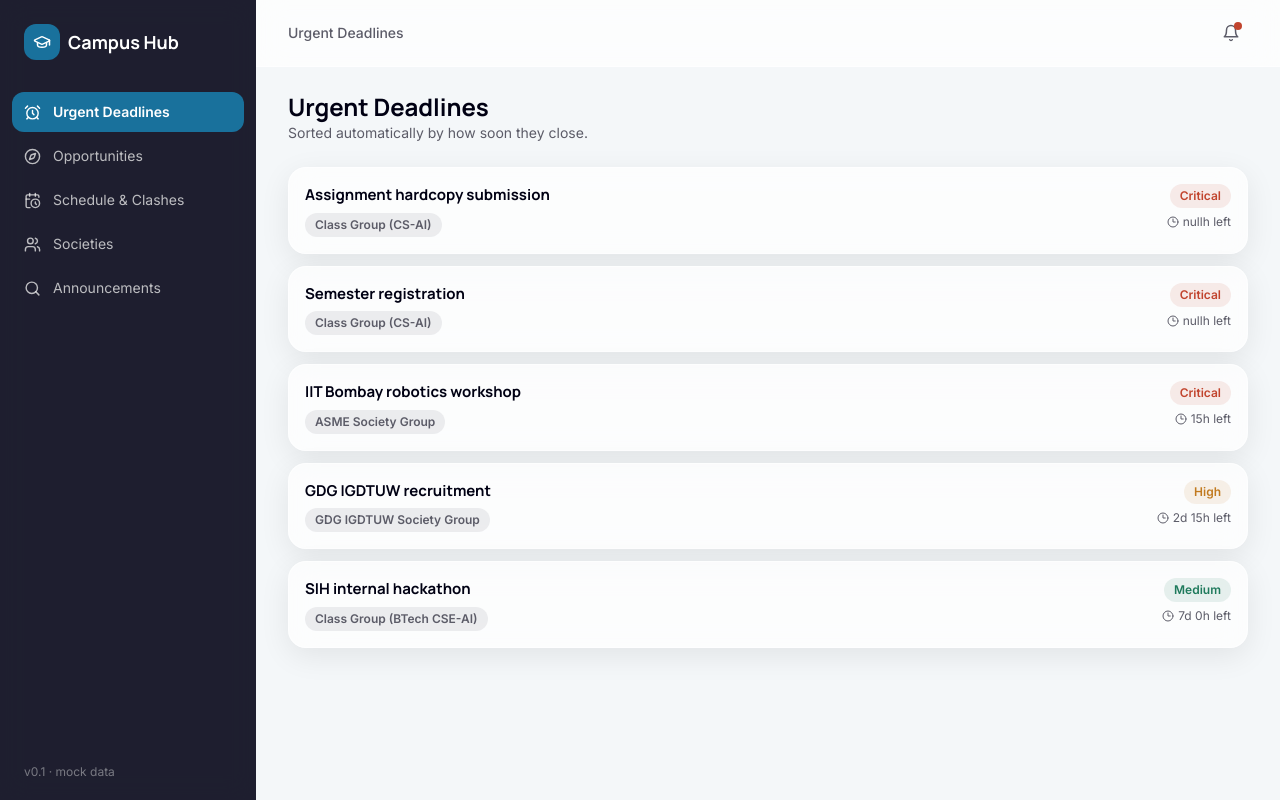
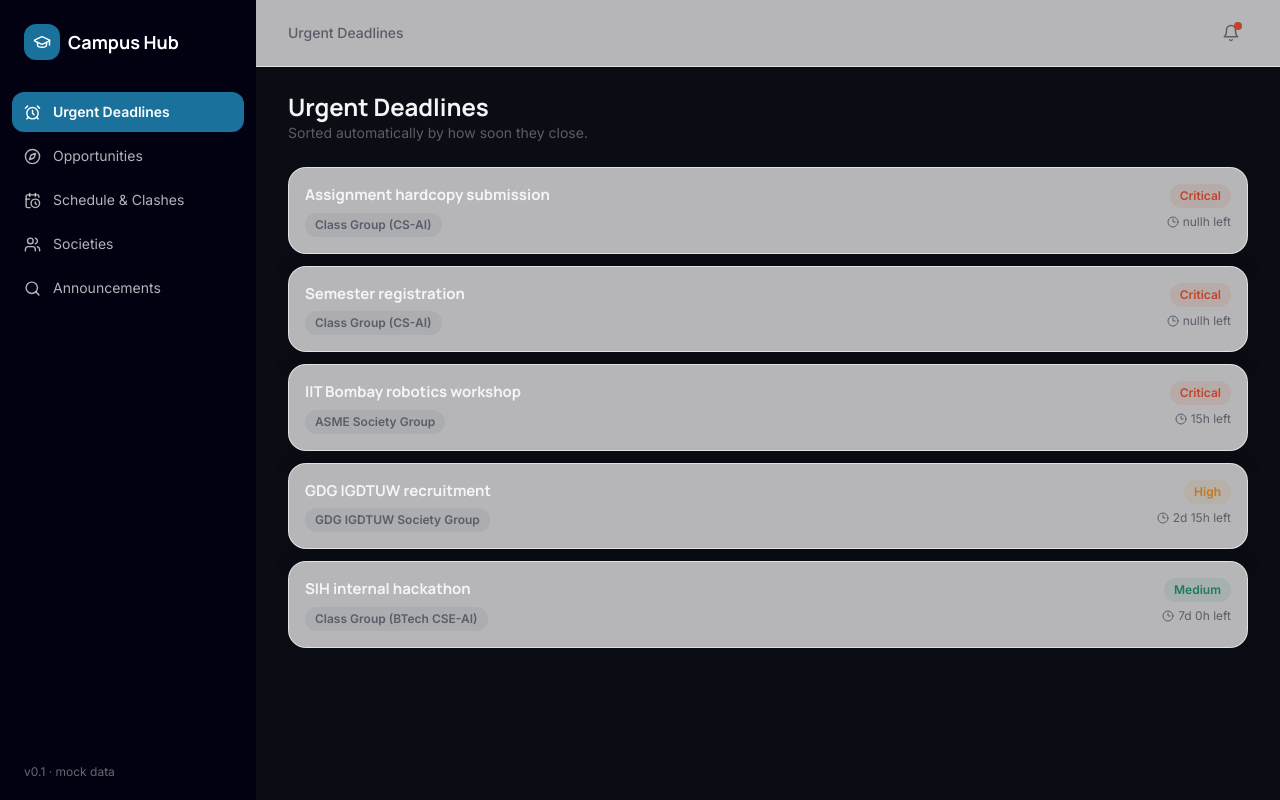
Before and after one commit to 1kanishka10/4Sight.synq, a React (Vite) app: page / in a window 1280 px wide. Built offline with nearby package versions, Linux system fonts and the light colour scheme.

Commit message:
Update tailwind.config.js

```diff
--- a/tailwind.config.js
+++ b/tailwind.config.js
@@ -4,8 +4,8 @@ export default {
   theme: {
     extend: {
       colors: {
-        surface: "#FFFFFF",
-        canvas: "#F4F7F9",
+        surface: "#151823",
+        canvas: "#0B0D14",
         sky: {
           DEFAULT: "#83B3CA",
           50: "#EDF4F7",
@@ -18,7 +18,7 @@ export default {
         slate: {
           DEFAULT: "#5C5C68",
         },
-        ink: "#000013",
+        ink: "#F4F5F7",
         critical: "#C1442D",
         high: "#C17A1F",
         medium: "#1F7A5C",
```
